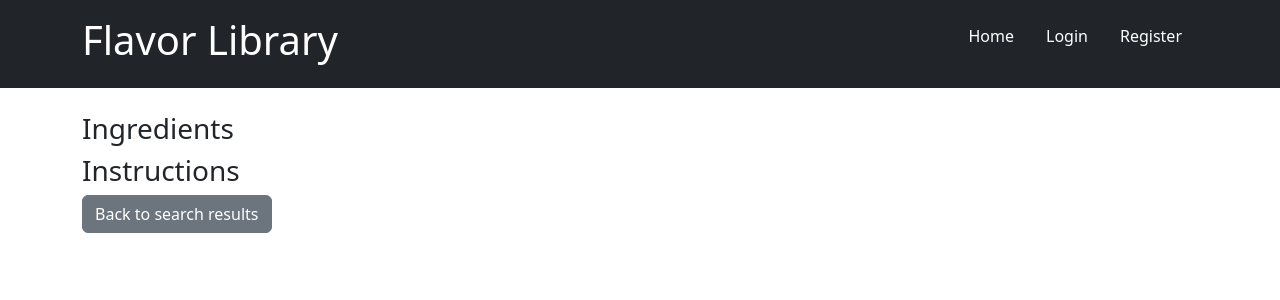
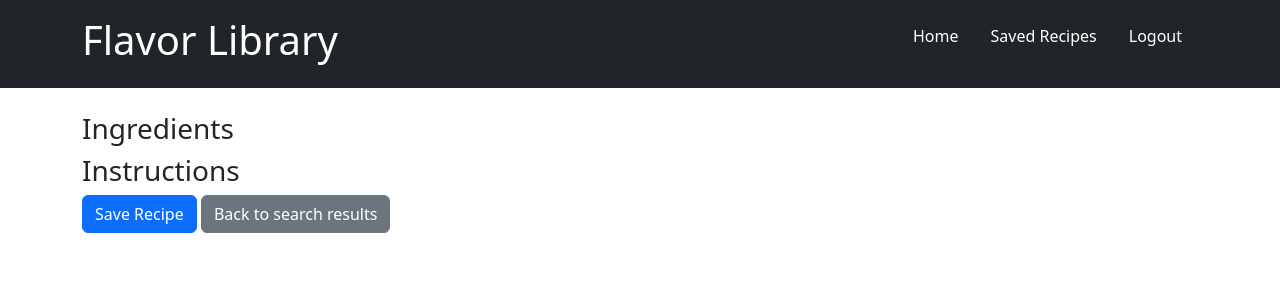
Before and after one commit to KTenpa/Flavor-Library, a Flask app: page /recipe/1 in a window 1280 px wide. Shown: the top 300 px of the page. Run offline with Flask 3, Linux system fonts and the light colour scheme; the visitor is signed in with stand-in values (Sample User, id 1); data that the repository does not hold is empty.

Commit message:
Add recipe saving feature and saved recipes page - Implemented save_recipe route to allow users to save recipes to their account. - Added check to prevent saving the same recipe multiple times for a user. - Created saved_recipes page to display all saved recipes for the logged-in user. - Updated index.html to include 'Save Recipe' button for authenticated users. - Added logic to display 'Save Recipe' button conditionally in view_recipe.html based on whether the recipe is already saved. - Updated navigation in base.html to show 'Saved Recipes' link for authenticated users.

```diff
--- a/app.py
+++ b/app.py
@@ -130,8 +130,60 @@
             return "Recipe not found", 404
 
     search_query = request.args.get('search_query', '')
+    # Check if the recipe is saved by the current user
+    already_saved = None
+    if current_user.is_authenticated:
+        already_saved = SavedRecipe.query.filter_by(user_id=current_user.id, recipe_id=recipe_id).first()
 
-    return render_template('view_recipe.html', recipe=recipe, search_query=search_query)
+    return render_template('view_recipe.html', recipe=recipe, search_query=search_query, already_saved=already_saved)
+
+
+@app.route('/save_recipe/<int:recipe_id>')
+@login_required
+def save_recipe(recipe_id):
+    # Try to find the recipe in the local database first
+    recipe = Recipe.query.filter_by(id=recipe_id).first()
+
+    # If the recipe doesn't exist locally, retrieve it from Spoonacular
+    if not recipe:
+        url = f'https://api.spoonacular.com/recipes/{recipe_id}/information'
+        params = {'apiKey': API_KEY}
+        response = requests.get(url, params=params)
+
+        if response.status_code == 200:
+            recipe_data = response.json()
+            # Create a new recipe in the local database
+            recipe = Recipe(
+                id=recipe_data['id'],
+                title=recipe_data['title'],
+                ingredients=', '.join([ingredient['name'] for ingredient in recipe_data['extendedIngredients']]),
+                instructions=recipe_data['instructions'],
+                user_id=current_user.id  # Associate with the current user
+            )
+            db.session.add(recipe)
+            db.session.commit()
+        else:
+            flash('Recipe not found in Spoonacular!', 'danger')
+            return redirect(url_for('index'))
+
+    # Check if the recipe has already been saved by the current user
+    if SavedRecipe.query.filter_by(user_id=current_user.id, recipe_id=recipe.id).first():
+        flash('You have already saved this recipe!', 'info')
+    else:
+        # Save the recipe if it is not already saved
+        saved_recipe = SavedRecipe(user_id=current_user.id, recipe_id=recipe.id)
+        db.session.add(saved_recipe)
+        db.session.commit()
+        flash('Recipe saved!', 'success')
+
+    return redirect(url_for('index'))
+
+
+@app.route('/saved_recipes')
+@login_required
+def saved_recipes():
+    saved_recipes = SavedRecipe.query.filter_by(user_id=current_user.id).all()
+    return render_template('saved_recipes.html', saved_recipes=saved_recipes)
 
 if __name__ == '__main__':
     app.run(debug=True)
--- a/templates/base.html
+++ b/templates/base.html
@@ -16,9 +16,14 @@
             <nav>
                 <ul class="nav">
                     <li class="nav-item"><a class="nav-link text-white" href="{{ url_for('index') }}">Home</a></li>
-                    <li class="nav-item"><a class="nav-link text-white" href="{{ url_for('login') }}">Login</a></li>
-                    <li class="nav-item"><a class="nav-link text-white" href="{{ url_for('register') }}">Register</a>
-                    </li>
+                    {% if current_user.is_authenticated %}
+                        <li class="nav-item"><a class="nav-link text-white" href="{{ url_for('saved_recipes') }}">Saved
+                        Recipes</a></li>
+                        <li class="nav-item"><a class="nav-link text-white" href="{{ url_for('logout') }}">Logout</a></li>
+                    {% else %}
+                        <li class="nav-item"><a class="nav-link text-white" href="{{ url_for('login') }}">Login</a></li>
+                        <li class="nav-item"><a class="nav-link text-white" href="{{ url_for('register') }}">Register</a></li>
+                    {% endif %}
                 </ul>
             </nav>
         </div>
--- a/templates/index.html
+++ b/templates/index.html
@@ -23,6 +23,9 @@
                     <div class="card-body">
                         <h5 class="card-title">{{ recipe.title }}</h5>
                         <a href="{{ url_for('view_recipe', recipe_id=recipe.id, search_query=search_query) }}" class="btn btn-secondary">View Recipe</a>
+                        {% if current_user.is_authenticated %}
+                            <a href="{{ url_for('save_recipe', recipe_id=recipe.id) }}" class="btn btn-primary">Save Recipe</a>
+                        {% endif %}
                     </div>
                 </div>
             </div>
--- a/templates/view_recipe.html
+++ b/templates/view_recipe.html
@@ -22,6 +22,11 @@
             <li class="list-group-item">{{ step.step }}</li>
         {% endfor %}
     </ol>
+    {% if current_user.is_authenticated %}
+        {% if not already_saved %}
+            <a href="{{ url_for('save_recipe', recipe_id=recipe.id) }}" class="btn btn-primary">Save Recipe</a>
+        {% endif %}
+    {% endif %}
 
     <a href="{{ url_for('index', search_query=search_query) }}" class="btn btn-secondary">Back to search results</a>
 </div>
```
Also changed, not shown: templates/saved_recipes.html (added, +19 -0 lines).
